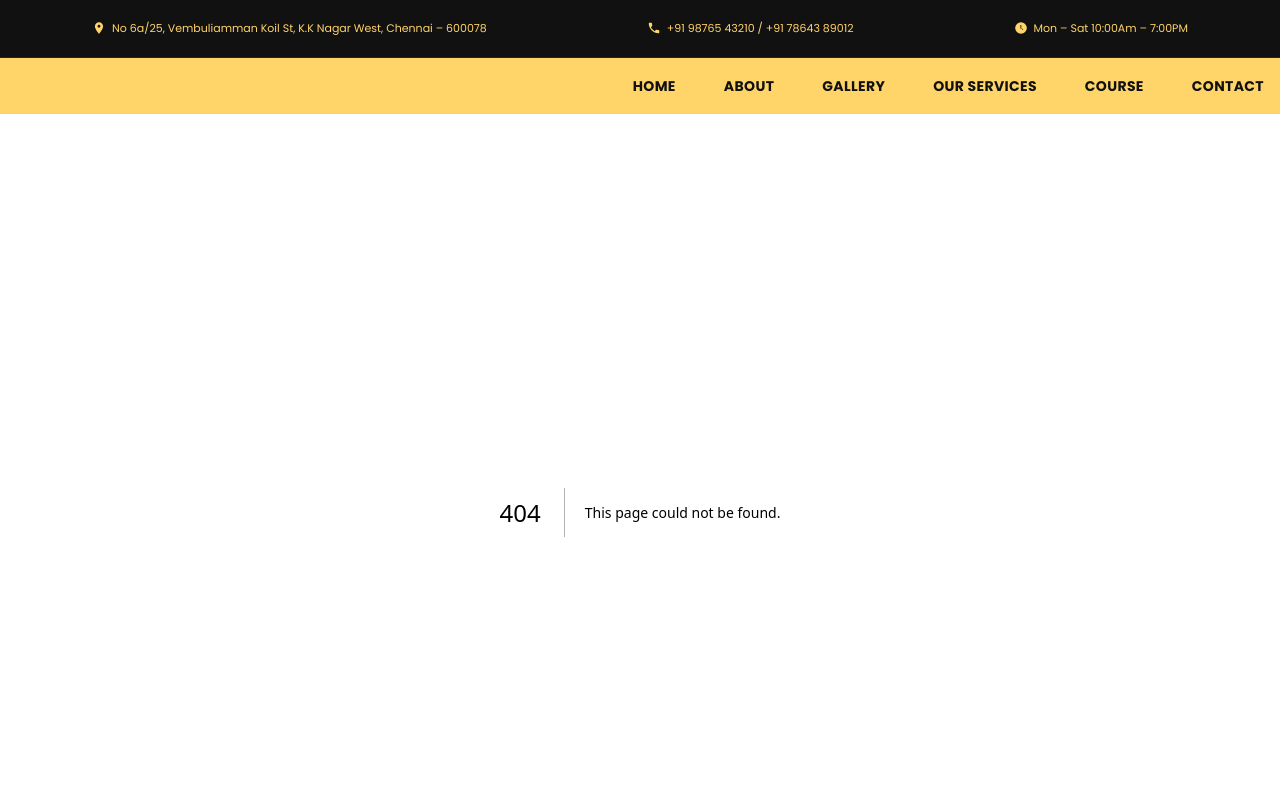
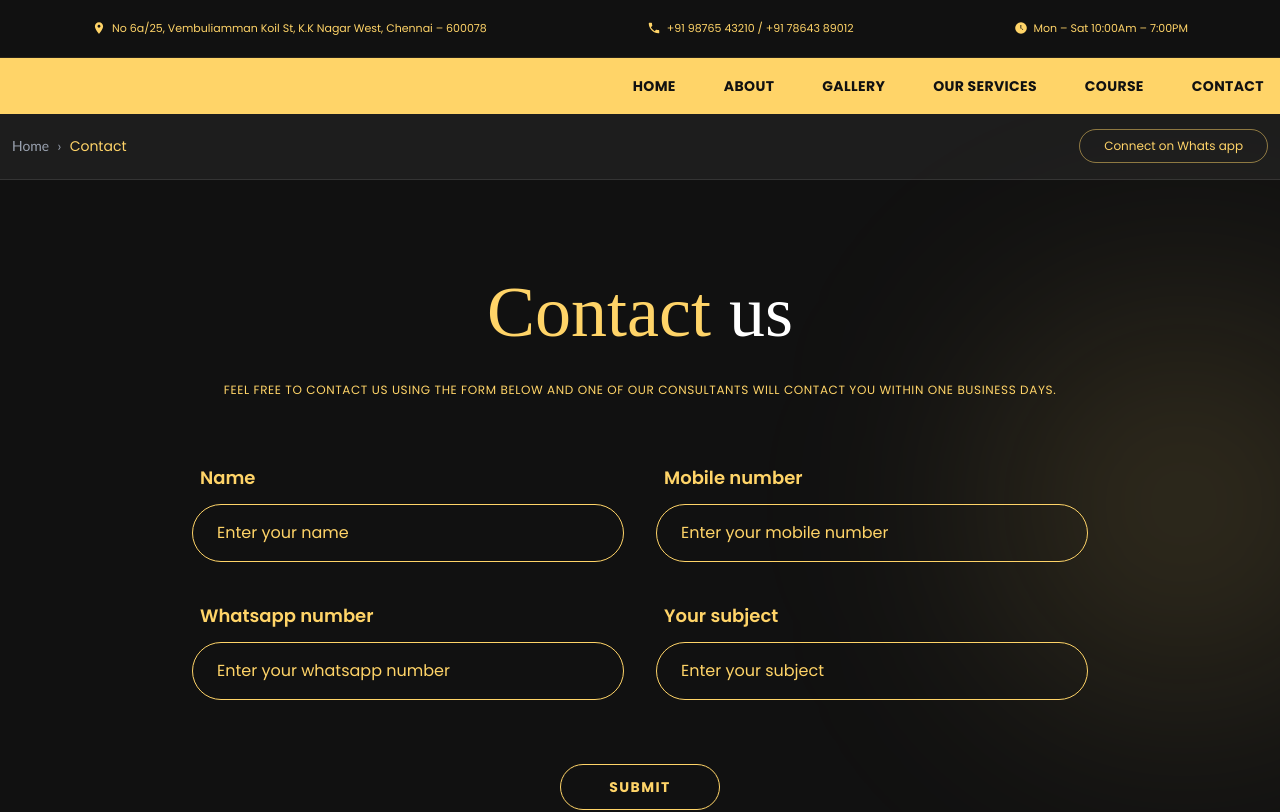
Before and after one commit to mutant138/beauty-parlor, a Next.js app: page /contact in a window 1280 px wide. Before the commit this address had no page. Shown: the top 812 px of the page. Built offline with nearby package versions, Linux system fonts and the light colour scheme; a web font is replaced by a local one.

Commit message:
contact-page

```diff
--- a/src/app/about/page.jsx
+++ b/src/app/about/page.jsx
@@ -36,7 +36,9 @@
   ];
 
   return (
-    <main className="bg-[#111] text-white overflow-hidden">
+    <main className="bg-[#111] text-white overflow-hidden relative">
+      {/* Background Glow */}
+      <div className="absolute top-1/4 -right-24 w-96 h-96 bg-gold/10 rounded-full blur-[120px] pointer-events-none" />
       {/* Breadcrumb Section */}
       <section className="bg-white/5 border-y border-white/10 py-4 px-3 mb-12">
         <div className="max-w-7xl mx-auto flex flex-col md:flex-row justify-between items-center gap-4">
--- /dev/null
+++ b/src/app/contact/page.jsx
@@ -0,0 +1,109 @@
+"use client";
+import Link from "next/link";
+
+export default function ContactPage() {
+  return (
+    <main className="bg-[#111] text-white min-h-screen relative overflow-hidden">
+      {/* Background Glow */}
+      <div className="absolute top-1/4 -right-24 w-96 h-96 bg-gold/15 rounded-full blur-[120px] pointer-events-none" />
+
+      {/* Breadcrumb Section */}
+      <section className="bg-white/5 border-y border-white/10 py-4 px-3 mb-12">
+        <div className="max-w-7xl mx-auto flex flex-col md:flex-row justify-between items-center gap-4">
+          <nav className="flex items-center gap-2 text-sm text-gray-400">
+            <Link href="/" className="hover:text-gold transition-colors">
+              Home
+            </Link>
+            <span>›</span>
+            <span className="text-gold font-poppins">Contact</span>
+          </nav>
+          <a
+            href="https://wa.me/919079540210"
+            target="_blank"
+            rel="noopener noreferrer"
+            className="px-6 py-2 border border-gold/50 text-gold text-xs rounded-full hover:bg-gold hover:text-black transition-all duration-300 font-poppins"
+          >
+            Connect on Whats app
+          </a>
+        </div>
+      </section>
+
+      <div className="max-w-7xl mx-auto px-6 py-12">
+        {/* Header Section */}
+        <div className="text-center space-y-8 mb-16">
+          <h1 className="text-5xl md:text-7xl font-sedgwick">
+            <span className="text-gold">Contact</span>{" "}
+            <span className="text-white">us</span>
+          </h1>
+          <p className="text-gold text-sm md:text-xs font-poppins max-w-4xl mx-auto uppercase tracking-wider leading-relaxed">
+            Feel Free To Contact Us Using The Form Below And One Of Our
+            Consultants Will Contact You Within One Business Days.
+          </p>
+        </div>
+
+        {/* Contact Form */}
+        <form className="max-w-4xl mx-auto space-y-10">
+          <div className="grid grid-cols-1 md:grid-cols-2 gap-x-8 gap-y-10">
+            {/* Name */}
+            <div className="space-y-3">
+              <label className="block text-gold font-semibold text-lg font-poppins ml-2">
+                Name
+              </label>
+              <input
+                type="text"
+                placeholder="Enter your name"
+                className="w-full bg-transparent border border-gold rounded-full px-6 py-4 outline-none focus:border-gold transition-colors text-gray-300 placeholder:text-gold font-poppins"
+              />
+            </div>
+
+            {/* Mobile Number */}
+            <div className="space-y-3">
+              <label className="block text-gold font-semibold text-lg font-poppins ml-2">
+                Mobile number
+              </label>
+              <input
+                type="tel"
+                placeholder="Enter your mobile number"
+                className="w-full bg-transparent border border-gold rounded-full px-6 py-4 outline-none focus:border-gold transition-colors text-gray-300 placeholder:text-gold font-poppins"
+              />
+            </div>
+
+            {/* Whatsapp Number */}
+            <div className="space-y-3">
+              <label className="block text-gold font-semibold text-lg font-poppins ml-2">
+                Whatsapp number
+              </label>
+              <input
+                type="tel"
+                placeholder="Enter your whatsapp number"
+                className="w-full bg-transparent border border-gold rounded-full px-6 py-4 outline-none focus:border-gold transition-colors text-gray-300 placeholder:text-gold font-poppins"
+              />
+            </div>
+
+            {/* Your Subject */}
+            <div className="space-y-3">
+              <label className="block text-gold font-semibold text-lg font-poppins ml-2">
+                Your subject
+              </label>
+              <input
+                type="text"
+                placeholder="Enter your subject"
+                className="w-full bg-transparent border border-gold rounded-full px-6 py-4 outline-none focus:border-gold transition-colors text-gray-300 placeholder:text-gold font-poppins"
+              />
+            </div>
+          </div>
+
+          {/* Submit Button */}
+          <div className="flex justify-center pt-6">
+            <button
+              type="submit"
+              className="px-12 py-3 border border-gold text-gold rounded-full hover:bg-gold hover:text-black transition-all duration-300 font-bold tracking-widest uppercase text-sm font-poppins"
+            >
+              Submit
+            </button>
+          </div>
+        </form>
+      </div>
+    </main>
+  );
+}
```
